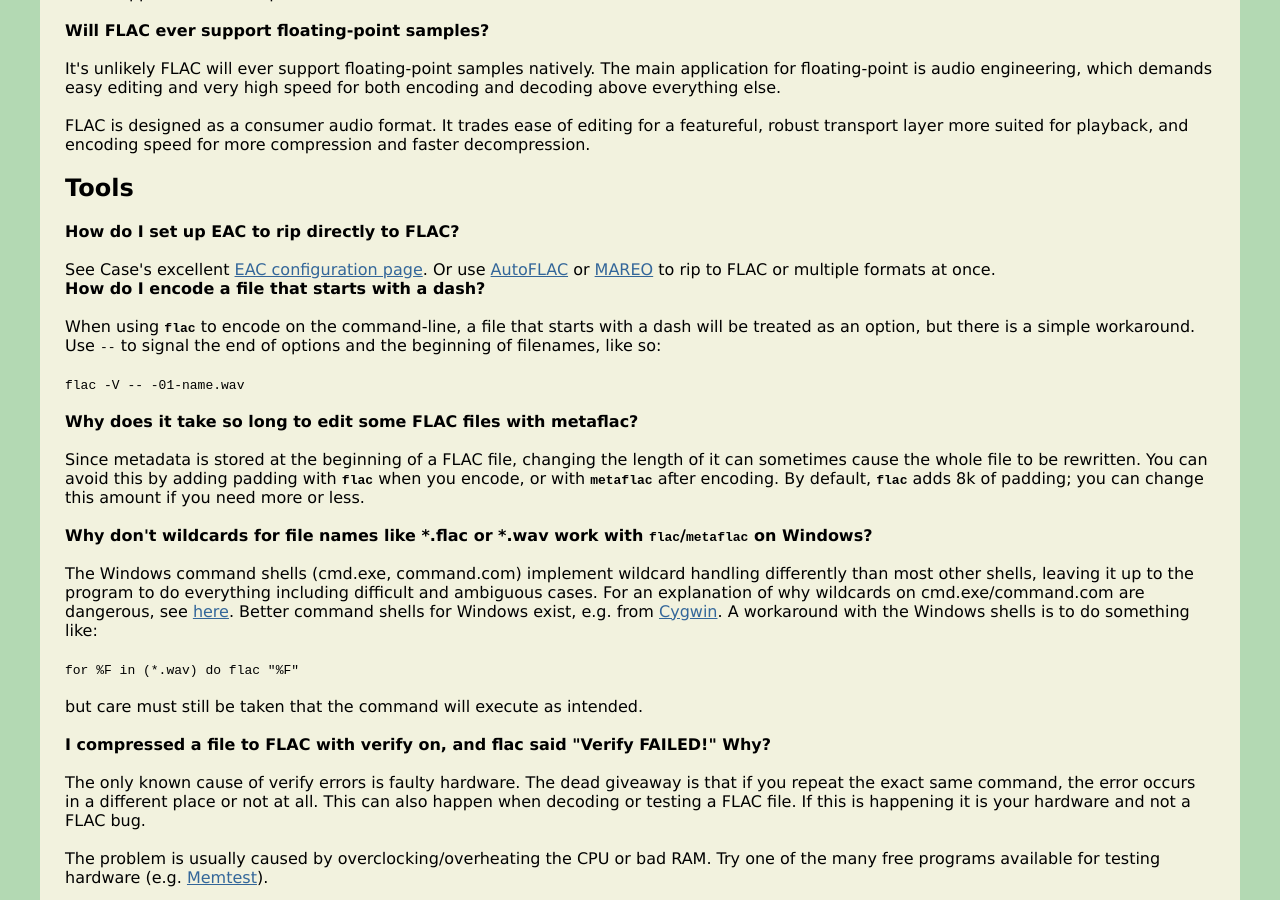
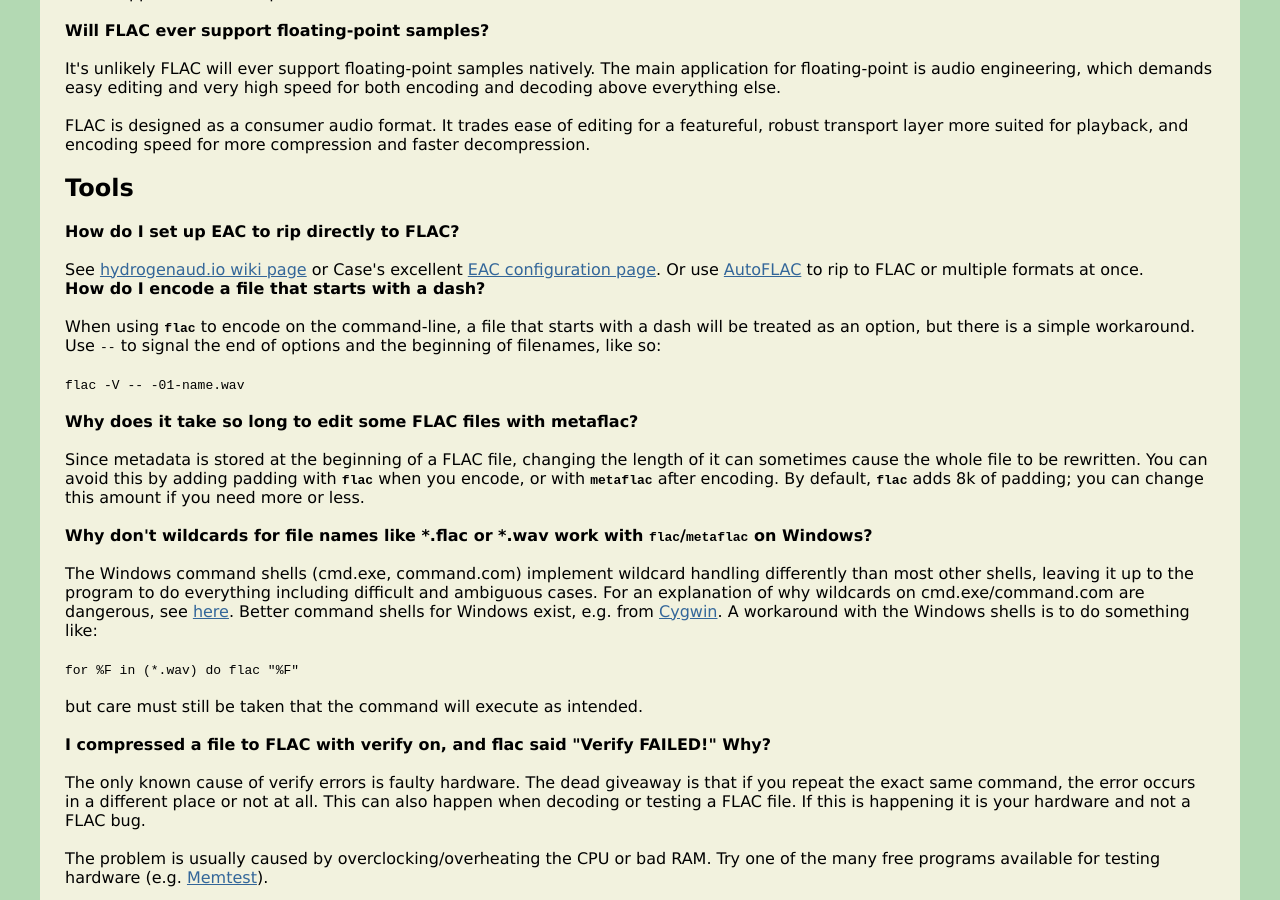
Before and after one commit to xiph/flac-website, a Jekyll site: the page built from faq.html, in a window 1280 px wide and 900 px high, scrolled down 4119 px. Built offline with Jekyll 4.4.1, drawn with Linux system fonts in a browser that asks for light colours.

Commit message:
Repair some broken links in FAQ

```diff
--- a/faq.html
+++ b/faq.html
@@ -249,7 +249,7 @@ title: FAQ
 
 		<a name="tools__eac_and_flac"><b>How do I set up EAC to rip directly to FLAC?</b></a><br />
 		<br />
-		See Case's excellent <a href="http://www.saunalahti.fi/cse/EAC/index.html">EAC configuration page</a>.  Or use <a href="http://www.legroom.net/software/autoflac">AutoFLAC</a> or <a href="http://mareo.netfirms.com/">MAREO</a> to rip to FLAC or multiple formats at once.<br />
+		See <a href="https://wiki.hydrogenaud.io/index.php?title=EAC_and_FLAC">hydrogenaud.io wiki page</a> or Case's excellent <a href="https://web.archive.org/web/20220504234648/http://www.saunalahti.fi/cse/EAC/index.html">EAC configuration page</a>.  Or use <a href="http://www.legroom.net/software/autoflac">AutoFLAC</a> to rip to FLAC or multiple formats at once.<br />
 		<a name="tools__option_blocking"><b>How do I encode a file that starts with a dash?</b></a><br />
 		<br />
 		When using <span class="commandname">flac</span> to encode on the command-line, a file that starts with a dash will be treated as an option, but there is a simple workaround.  Use <span class="argument">--</span> to signal the end of options and the beginning of filenames, like so:<br />
```
